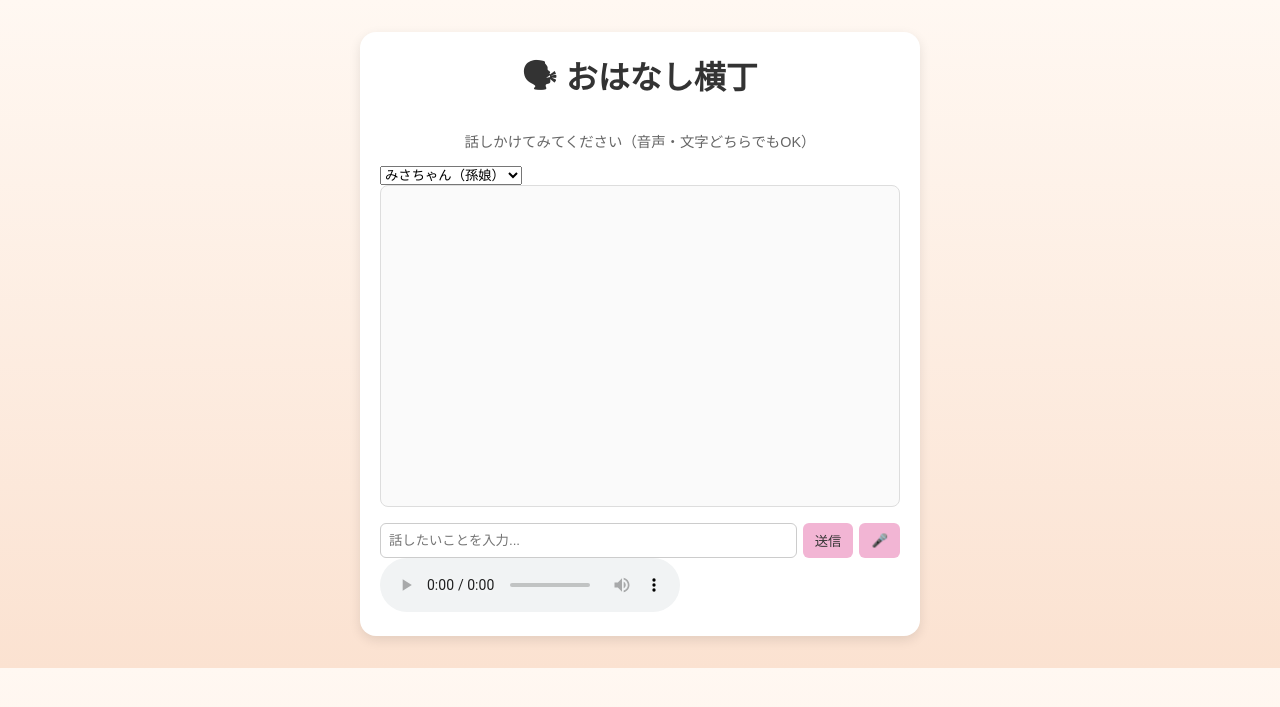
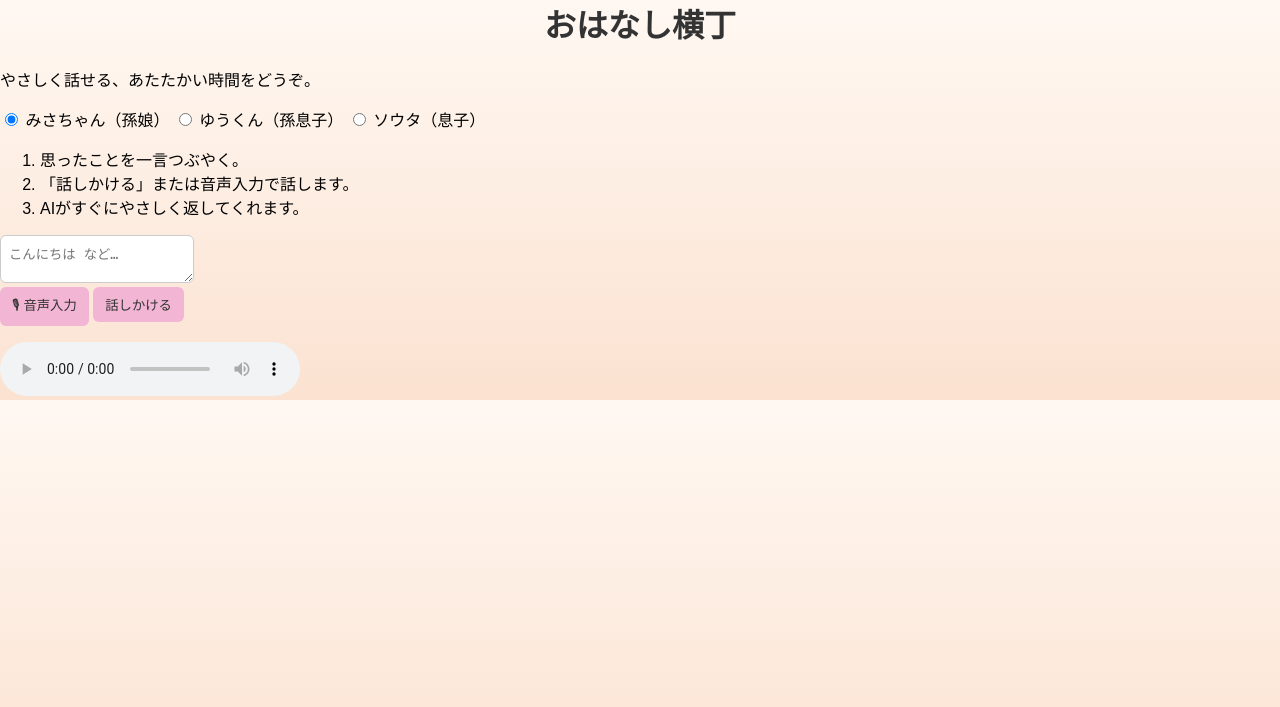
Before and after one commit to murahimurahi/ai_grandchild_bot, a Flask app: page / in a window 1280 px wide. Shown: the top 707 px of the page. Run offline with Flask 3, Linux system fonts and the light colour scheme.

Commit message:
Update index.html

```diff
--- a/templates/index.html
+++ b/templates/index.html
@@ -3,99 +3,76 @@
 <head>
   <meta charset="UTF-8" />
   <meta name="viewport" content="width=device-width, initial-scale=1.0" />
-  <title>おはなし横丁 v2.1</title>
+  <title>おはなし横丁</title>
   <link rel="stylesheet" href="{{ url_for('static', filename='style.css') }}">
 </head>
 <body>
-  <div class="chat-container">
-    <h1>🗣 おはなし横丁</h1>
-    <p class="subtitle">話しかけてみてください（音声・文字どちらでもOK）</p>
+  <main class="container">
+    <h1>おはなし横丁</h1>
+    <p class="desc">やさしく話せる、あたたかい時間をどうぞ。</p>
 
-    <select id="characterSelect">
-      <option>みさちゃん（孫娘）</option>
-      <option>ゆうくん（孫息子）</option>
-      <option>お父さん</option>
-    </select>
+    <form id="characterForm">
+      <label><input type="radio" name="character" value="みさちゃん（孫娘）" checked> みさちゃん（孫娘）</label>
+      <label><input type="radio" name="character" value="ゆうくん（孫息子）"> ゆうくん（孫息子）</label>
+      <label><input type="radio" name="character" value="ソウタ（息子）"> ソウタ（息子）</label>
+    </form>
 
-    <div id="messages"></div>
+    <ol class="steps">
+      <li>思ったことを一言つぶやく。</li>
+      <li>「話しかける」または音声入力で話します。</li>
+      <li>AIがすぐにやさしく返してくれます。</li>
+    </ol>
 
-    <div class="input-area">
-      <input type="text" id="userInput" placeholder="話したいことを入力..." />
-      <button id="sendBtn">送信</button>
-      <button id="micBtn">🎤</button>
+    <textarea id="userInput" placeholder="こんにちは など…"></textarea>
+
+    <div class="buttons">
+      <button id="micBtn" class="mic">🎙 音声入力</button>
+      <button id="sendBtn" class="talk">話しかける</button>
     </div>
 
-    <audio id="voicePlayer" controls></audio>
-  </div>
+    <div id="responseBox">
+      <p id="responseText"></p>
+      <audio id="voicePlayer" controls></audio>
+    </div>
+  </main>
 
   <script>
     const userInput = document.getElementById("userInput");
+    const responseText = document.getElementById("responseText");
+    const voicePlayer = document.getElementById("voicePlayer");
     const sendBtn = document.getElementById("sendBtn");
     const micBtn = document.getElementById("micBtn");
-    const messages = document.getElementById("messages");
-    const voicePlayer = document.getElementById("voicePlayer");
 
-    // ------------------------------
-    // メッセージ送信処理
-    // ------------------------------
-    async function sendMessage() {
+    // テキスト送信
+    sendBtn.onclick = async () => {
       const text = userInput.value.trim();
       if (!text) return;
-      const character = document.getElementById("characterSelect").value;
-
-      appendMessage("🧑 あなた", text);
-      userInput.value = "";
-
+      const character = document.querySelector('input[name="character"]:checked').value;
       const res = await fetch("/speak", {
         method: "POST",
         headers: { "Content-Type": "application/json" },
         body: JSON.stringify({ text, character })
       });
       const data = await res.json();
+      if (data.message) responseText.textContent = data.message;
+      if (data.audio_url) {
+        voicePlayer.src = data.audio_url;
+        voicePlayer.play();
+      }
+    };
 
-      appendMessage(character, "（話しています...）");
-      voicePlayer.src = data.audio_url;
-      voicePlayer.play();
-    }
-
-    sendBtn.onclick = sendMessage;
-
-    // ------------------------------
-    // 音声入力 → 自動送信
-    // ------------------------------
-    let recognition;
+    // 音声入力
     if ("webkitSpeechRecognition" in window || "SpeechRecognition" in window) {
-      recognition = new (window.SpeechRecognition || window.webkitSpeechRecognition)();
+      const recognition = new (window.SpeechRecognition || window.webkitSpeechRecognition)();
       recognition.lang = "ja-JP";
-
-      recognition.onresult = (event) => {
-        const transcript = event.results[0][0].transcript;
+      recognition.onresult = (e) => {
+        const transcript = e.results[0][0].transcript;
         userInput.value = transcript;
-        sendMessage(); // 🎯 自動送信
       };
-
-      recognition.onend = () => {
-        micBtn.disabled = false;
-      };
-
-      micBtn.onclick = () => {
-        recognition.start();
-        micBtn.disabled = true;
-      };
+      micBtn.onclick = () => recognition.start();
     } else {
       micBtn.disabled = true;
-      micBtn.textContent = "🎙️非対応";
-    }
-
-    // ------------------------------
-    // 表示補助
-    // ------------------------------
-    function appendMessage(sender, text) {
-      const div = document.createElement("div");
-      div.className = "message";
-      div.innerHTML = `<strong>${sender}：</strong> ${text}`;
-      messages.appendChild(div);
-      messages.scrollTop = messages.scrollHeight;
+      micBtn.textContent = "🎙 音声非対応";
     }
   </script>
 </body>
```
